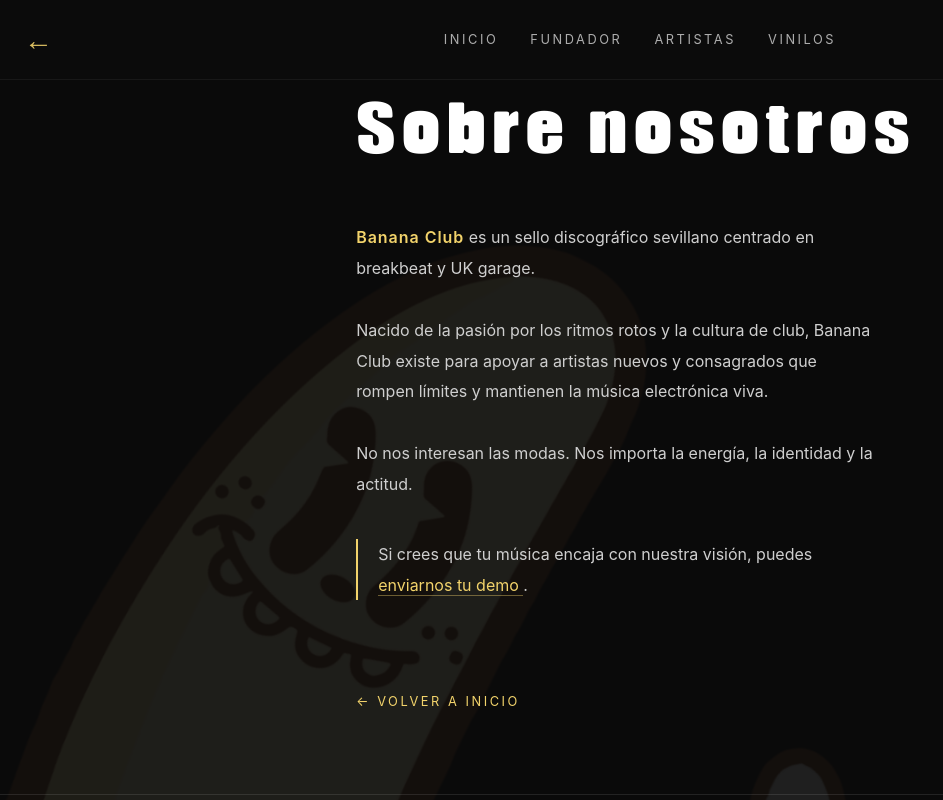
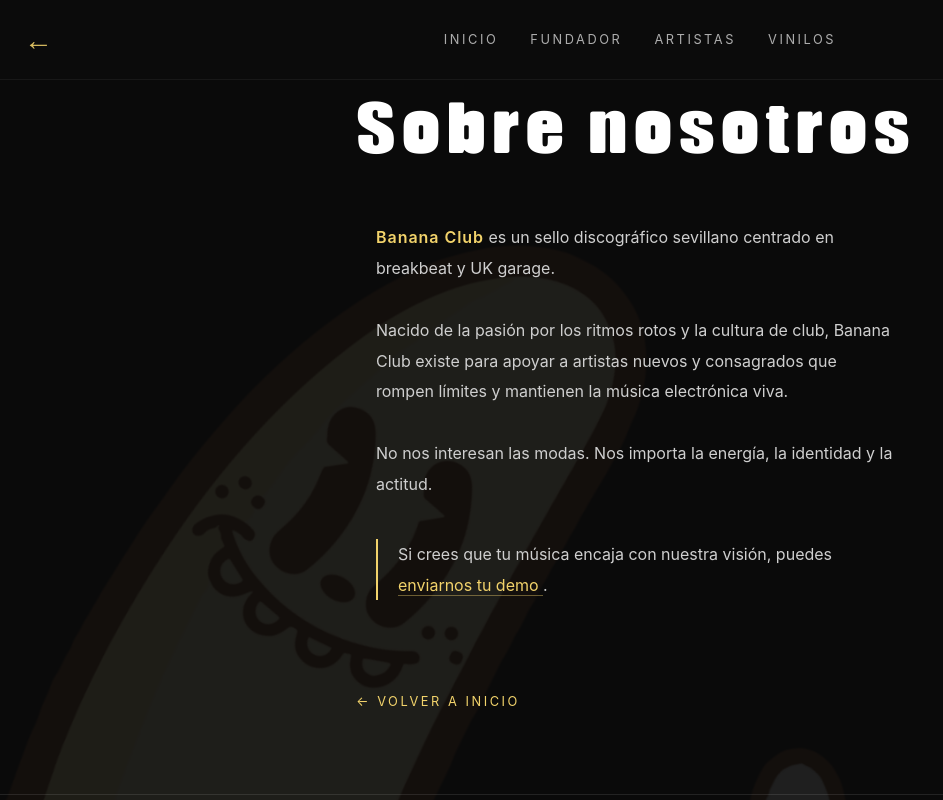
Before and after one commit to bananaclubmusic/WebBananaClubMusic, an Angular app in the folder banana-club-records/: page /about in a window 1280 px wide. Shown: the top 800 px of the page, without its empty margins (0-943 px from the left). Built offline with nearby package versions, Linux system fonts and the light colour scheme.

Commit message:
sigo toketeando

```diff
--- a/banana-club-records/src/app/about/about.css
+++ b/banana-club-records/src/app/about/about.css
@@ -49,6 +49,8 @@
 .about-content {
   max-width: 640px;
   text-align: left;
+  margin: 0 auto;
+
 }
 
 /* TÍTULO */
@@ -67,6 +69,8 @@
   color: #cfcfcf;
   margin-bottom: 32px;
   max-width: 520px;
+  margin-left: auto;
+  margin-right: auto;
 }
 
 
--- a/banana-club-records/src/app/vinilos/vinilos.css
+++ b/banana-club-records/src/app/vinilos/vinilos.css
@@ -31,9 +31,9 @@
 
 
 .vinyl-content {
-  text-align: center;
   max-width: 800px;
   margin: 0 auto;
+  text-align: center;
 }
 
 .vinyl-main {
```
